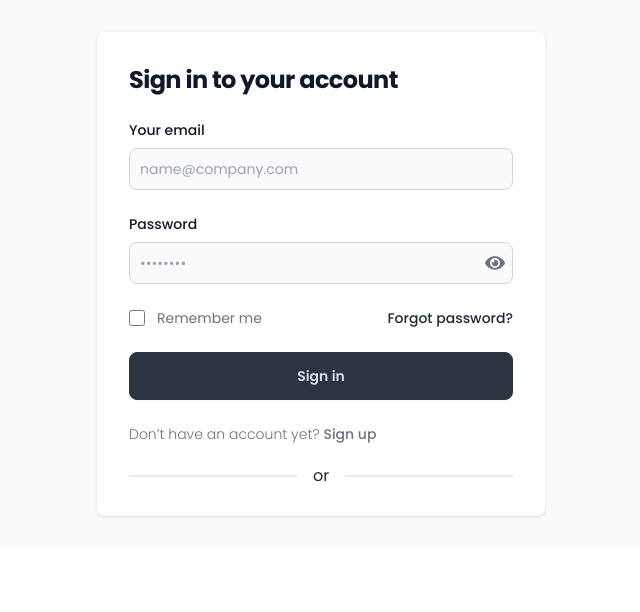
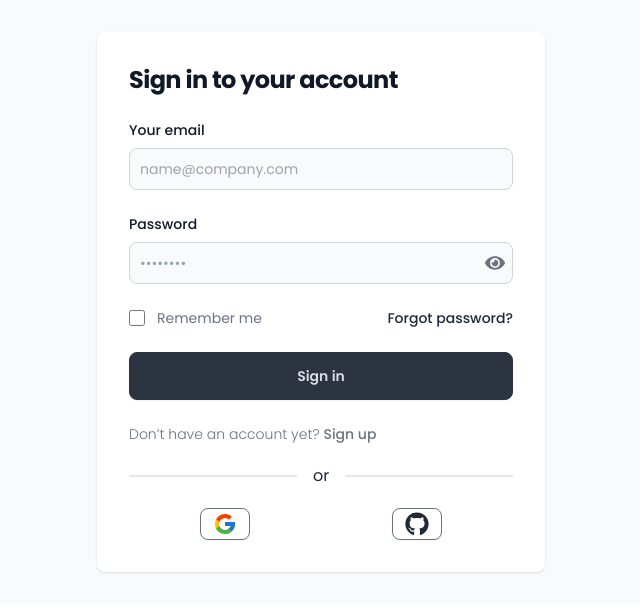
Before and after one commit to nayon117/scc-technovision-frontend, a React (Vite) app: page /login in a window 1280 px wide. Shown: the top 612 px of the page, without its empty margins (319-959 px from the left). Built offline with nearby package versions, Linux system fonts and the light colour scheme; no server answers.

Commit message:
implement google and github login functionality

```diff
--- a/src/hooks/useAuth.js
+++ b/src/hooks/useAuth.js
@@ -1,5 +1,5 @@
 import { useContext } from "react";
-import { AuthContext } from "../provider/AuthProvider";
+import { AuthContext } from "../Provider/AuthProvider";
 
 const useAuth = () => {
    const auth = useContext(AuthContext)
--- a/src/pages/login/Login.jsx
+++ b/src/pages/login/Login.jsx
@@ -3,7 +3,8 @@ import { FaEye, FaEyeSlash } from 'react-icons/fa';
 import { useState } from "react";
 import toast from "react-hot-toast";
 import useAuth from "../../hooks/useAuth";
-// import GoogleLogin from "../GoogleLogin/GoogleLogin";
+import SocialLogin from "./SocialLogin";
+
 
 const Login = () => {
 
@@ -136,7 +137,7 @@ const Login = () => {
                   </Link>
                </p>
                <p className="divider">or</p>
-              {/* <GoogleLogin></GoogleLogin> */}
+              <SocialLogin/>
               </form>
 
             </div>
--- /dev/null
+++ b/src/pages/login/SocialLogin.jsx
@@ -0,0 +1,52 @@
+import { FcGoogle } from "react-icons/fc";
+import toast from "react-hot-toast";
+import { useNavigate } from "react-router-dom";
+import { FaGithub } from "react-icons/fa";
+import useAuth from "../../hooks/useAuth";
+
+const SocialLogin = () => {
+  // context
+  const { googleLogin, githubLogin } = useAuth();
+
+  const navigate = useNavigate();
+
+  const handleGoogleLogin = () => {
+    googleLogin()
+      .then((res) => {
+        console.log(res.user);
+        toast.success("Login Successful");
+        navigate("/");
+      })
+      .catch((error) => {
+        console.log(error);
+        toast.error("Something went wrong");
+      });
+  };
+  const handleGithubLogin = () => {
+    githubLogin()
+      .then((res) => {
+        console.log(res.user);
+        toast.success("Login Successful");
+        navigate("/");
+      })
+      .catch((error) => {
+        console.log(error);
+        toast.error("Something went wrong");
+      });
+  };
+  return (
+    <div className="flex items-center justify-center  ">
+      <button
+        onClick={handleGoogleLogin}
+        className="mx-auto btn btn-sm bg-white border border-gray-500  "
+      >
+        <FcGoogle className="text-2xl"></FcGoogle>
+      </button>
+      <button className="mx-auto btn btn-sm bg-white border border-gray-500 " onClick={handleGithubLogin}>
+        <FaGithub className="text-2xl"/>
+      </button>
+    </div>
+  );
+};
+
+export default SocialLogin;
--- a/src/pages/register/Register.jsx
+++ b/src/pages/register/Register.jsx
@@ -3,7 +3,7 @@ import { FaEye, FaEyeSlash } from "react-icons/fa";
 import { Link, useNavigate } from "react-router-dom";
 import toast from "react-hot-toast";
 import useAuth from "../../hooks/useAuth";
-// import GoogleLogin from "../GoogleLogin/GoogleLogin";
+import SocialLogin from "../login/SocialLogin";
 const Register = () => {
   // states
   const [showPassword, setShowPassword] = useState(false);
@@ -178,7 +178,7 @@ const Register = () => {
                 </Link>
               </p>
               <p className="divider">or</p>
-            {/* <GoogleLogin></GoogleLogin> */}
+            <SocialLogin/>
             </form>
 
           </div>
--- a/src/provider/AuthProvider.jsx
+++ b/src/provider/AuthProvider.jsx
@@ -1,7 +1,7 @@
 import PropTypes from 'prop-types';
 import { createContext, useEffect, useState } from 'react';
 
-import { GoogleAuthProvider, createUserWithEmailAndPassword, onAuthStateChanged, signInWithEmailAndPassword, signInWithPopup, signOut, updateProfile } from 'firebase/auth';
+import { GithubAuthProvider, GoogleAuthProvider, createUserWithEmailAndPassword, onAuthStateChanged, signInWithEmailAndPassword, signInWithPopup, signOut, updateProfile } from 'firebase/auth';
 import auth from '../firebase/firebase.config';
 
 // create context
@@ -9,6 +9,7 @@ export const AuthContext = createContext(null)
 
 // Google authentication Provider
 const provider = new GoogleAuthProvider();
+const githubProvider = new GithubAuthProvider();
 
 // component
 const AuthProvider = ({ children }) => {
@@ -20,6 +21,12 @@ const AuthProvider = ({ children }) => {
     const googleLogin = () => {
         setLoading(true)
         return signInWithPopup(auth,provider)
+    }
+
+    // Github Login
+    const githubLogin = () => {
+        setLoading(true)
+        return signInWithPopup(auth,githubProvider)
     }
 
 
@@ -63,6 +70,7 @@ const AuthProvider = ({ children }) => {
 
     const authentications = {
         googleLogin,
+        githubLogin,
         signUp,
         signIn,
         user,
```
